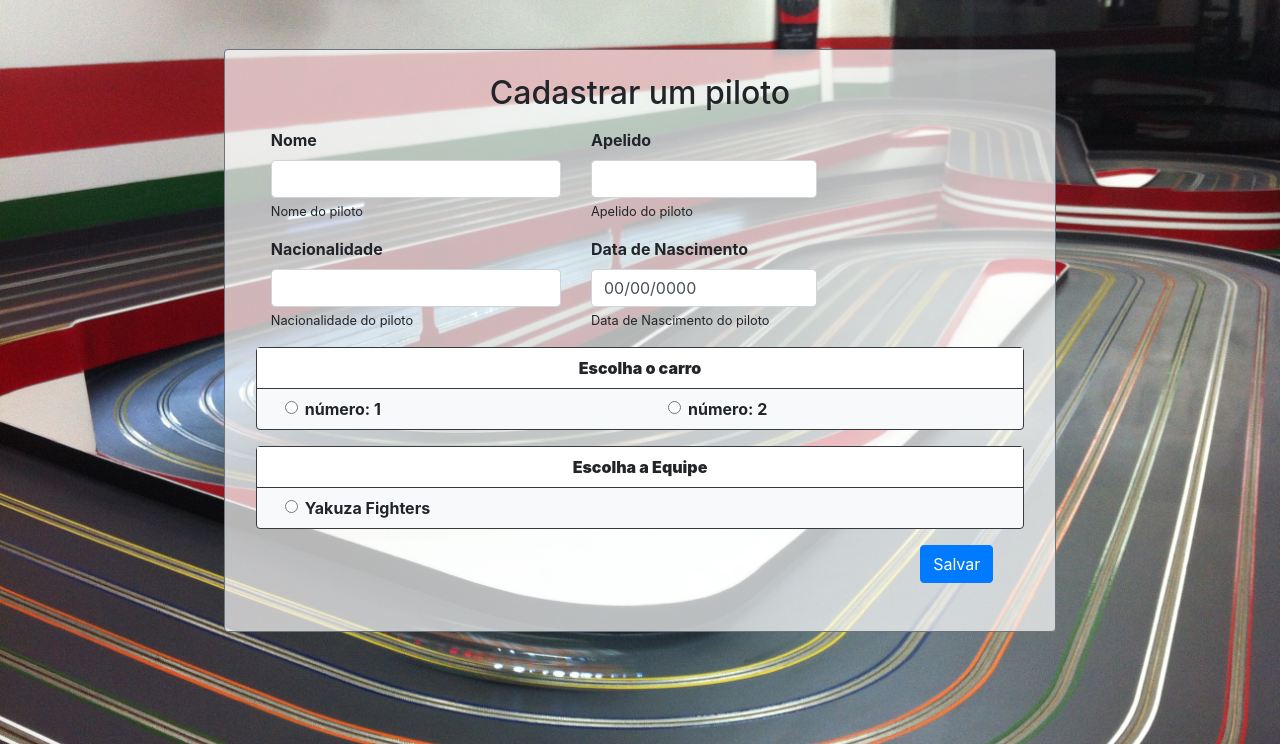
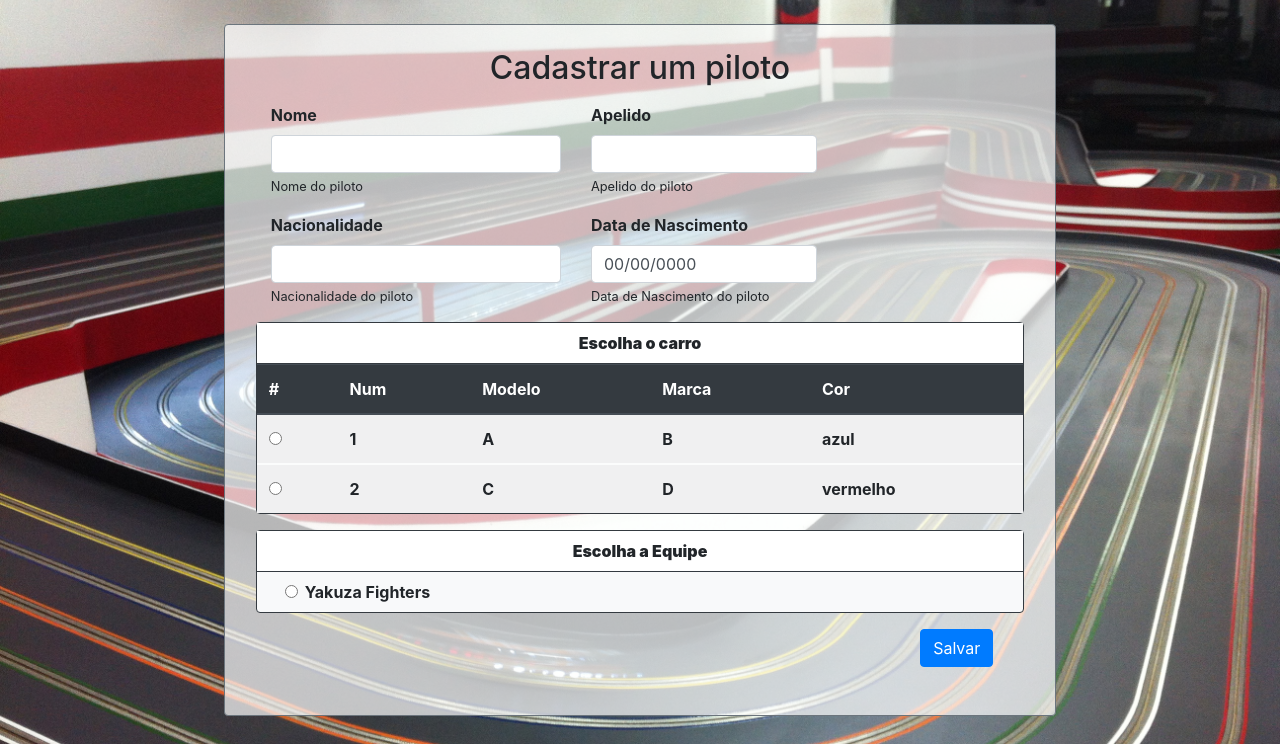
Before and after one commit to AndersonCorreia/PBL-2020.1-Autorama, a Flask app: a page that uses templates/config/piloto_create.html in a window 1280 px wide. Shown: the part 56-800 px from the top of the page. Run offline with Flask 2, Linux system fonts and the light colour scheme; some libraries are stand-ins or nearby versions.

Commit message:
ajustes nas telas de piloto e carro

```diff
--- a/app.py
+++ b/app.py
@@ -35,7 +35,7 @@ def configCarro():
     if (request.method == "GET"):
         carro = Carro()
         tag = carro.getTag()
-        return render_template('config/carro.html', epc = tag)
+        return render_template('config/carro.html', EPC = tag['tag'])
     if (request.method == "POST"):
         carro = Carro()
         carro.save(request.form.to_dict())
--- a/models/autorama.json
+++ b/models/autorama.json
@@ -5,19 +5,19 @@
     },
     "carros": [
         {
-            "epc": "123",
-            "modelo": "a",
+            "epc": "E20000172211012518905484",
+            "modelo": "A",
             "cor": "azul",
-            "marca": "b",
+            "marca": "B",
             "num": "1",
             "piloto": "",
             "equipe": ""
         },
         {
-            "epc": "456",
-            "modelo": "c",
+            "epc": "E20000172211012518905484",
+            "modelo": "C",
             "cor": "vermelho",
-            "marca": "d",
+            "marca": "D",
             "num": "2",
             "piloto": "",
             "equipe": ""
@@ -26,11 +26,21 @@
     "pilotos": [
         {
             "piloto_id": 1,
-            "nome": "João",
-            "apelido": "da neve",
-            "nacionalidade": "Winterfell",
+            "nome": "Mariana",
+            "apelido": "msls",
+            "nacionalidade": "Brasil",
             "nascimento": "00/00/0000",
-            "carro_id": 0,
+            "carro_id": 1,
+            "equipe_id": 1,
+            "ativo": true
+        },
+        {
+            "piloto_id": 2,
+            "nome": "Anderson",
+            "apelido": "kurosaki",
+            "nacionalidade": "Brasil",
+            "nascimento": "00/00/0000",
+            "carro_id": 2,
             "equipe_id": 1,
             "ativo": true
         }
--- a/templates/config/carro.html
+++ b/templates/config/carro.html
@@ -16,7 +16,7 @@
     <form method="POST" action="{{url_for('configCarro')}}" class="font-weight-bold mt-3 row">
         <div class="form-group col-5 col-md-3 col-lg-3">
             <label for="epc">EPC</label>
-            <input type="text" class="form-control" name="epc" id="epc" value="{{epc['tag']}}">
+            <input type="text" class="form-control" name="epc" id="epc" value="{{EPC}}">
             <small class="form-text">EPC da TAG lida no sensor RFID</small>
         </div>
         <div class="form-group col-7 col-md-3 col-lg-3">
--- a/templates/config/piloto.html
+++ b/templates/config/piloto.html
@@ -9,24 +9,26 @@
           <tr>
             <th scope="col-2">#</th>
             <th scope="col-4">Nome</th>
+            <th scope="col-4">Apelido</th>
             <th scope="col-2">Nacionalidade</th>
             <th scope="col-4">Carro</th>
             <th scope="col-4">Equipe</th>
             <th scope="col-4">Em atividade</th>
           </tr>
         </thead>
+        {% for piloto in autorama['pilotos'] %}
         <tbody>
-        {% for piloto in autorama['pilotos'] %}
             <tr>
                 <th scope="row">{{piloto['piloto_id']}}</th>
                 <td>{{piloto['nome']}}</td>
+                <td>{{piloto['apelido']}}</td>
                 <td>{{piloto['nacionalidade']}}</td>
                 <td>{{piloto['carro_id']}}</td>
                 <td>{{piloto['equipe_id']}}</td>
                 <td>{{"Sim" if piloto['ativo'] else "Não"}}</td>
             </tr>
+        </tbody>
         {% endfor %}
-        </tbody>
         </table>
         <div class="form-group col d-flex">
             <a href="{{url_for('createPiloto')}}" type="submit" class="btn btn-primary align-self-center ml-auto mr-3">Adicionar Piloto</a>
--- a/templates/config/piloto_create.html
+++ b/templates/config/piloto_create.html
@@ -36,12 +36,33 @@
         </div>
         <div class="form-group text-left col-12 bg-light border border-dark rounded p-0 row m-0 mb-3">
             <span class="text-center col-12 border-bottom border-dark p-2 bg-white"><b>Escolha o carro</b></span>
-            {% for carro in autorama['carros'] %}
-            <div class="form-check col-12 col-md-6 pl-5 my-2">
-                <input class="form-check-input" type="radio" name="carro_id" id="{{carro['num']}}" value="{{carro['num'] if piloto else 0}}">
-                <label class="form-check-label" for="{{carro['num']}}">número: {{carro['num']}}</label>
-            </div>
-            {% endfor %}
+
+            <table class="table table-striped table-responsive-col table-light col-12 p-0 m-0 ">
+                <thead class="thead-dark">
+                  <tr>
+                    <th scope="col-2">#</th>
+                    <th scope="col-2">Num</th>
+                    <th scope="col-4">Modelo</th>
+                    <th scope="col-4">Marca</th>
+                    <th scope="col-2">Cor</th>
+                  </tr>
+                </thead>
+                {% for carro in autorama['carros'] %}
+                <tbody>
+                    <tr>
+                        <th scope="row">
+                            <input class="form-input" type="radio" name="carro_id" id="{{carro['num']}}" value="{{carro['num'] if carro else 0}}">
+                        </th>
+                        <td>
+                            {{carro['num']}}
+                        </td>
+                        <td>{{carro['modelo']}}</td>
+                        <td>{{carro['marca']}}</td>
+                        <td>{{carro['cor']}}</td>
+                    </tr>
+                </tbody>
+                {% endfor %}
+            </table>
         </div>
         <div class="form-group text-left col-12 bg-light border border-dark rounded p-0 row m-0 mb-3">
             <span class="text-center col-12 border-bottom border-dark p-2 bg-white"><b>Escolha a Equipe</b></span>
```
